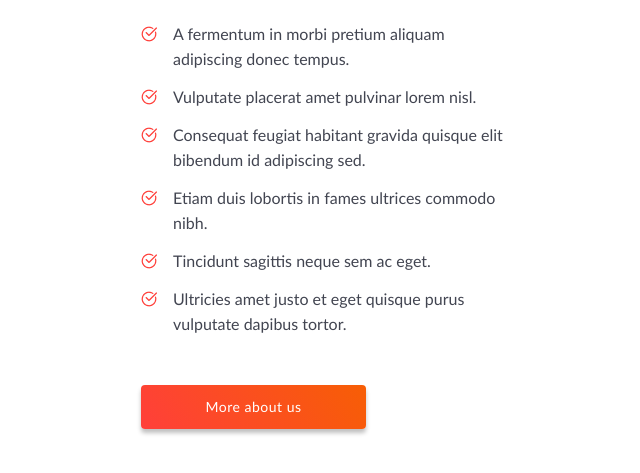
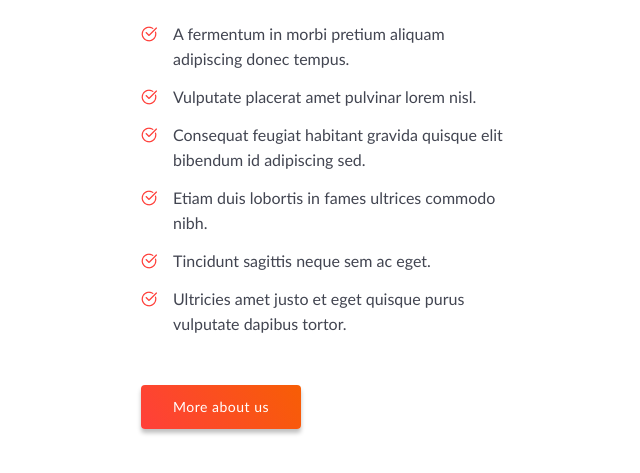
Before and after one commit to InamovaFeruza/lesson_7_3, a plain HTML site: page index.html in a window 1280 px wide. Shown: the part 121-594 px from the top of the page, without its empty margins (384-1024 px from the left). Drawn offline with Linux system fonts and the light colour scheme.

Commit message:
new in button

```diff
--- a/css/null.css
+++ b/css/null.css
@@ -8,6 +8,9 @@
 }
 li {
 	list-style: none;
+}
+a {
+	color: inherit;
 }
 a,
 a:visited {
--- a/css/style.css
+++ b/css/style.css
@@ -80,3 +80,7 @@ body {
 	padding: 0 32px;
 	text-align: center;
 }
+.button-link {
+	display: inline-block;
+	max-width: 170px;
+}
--- a/index.html
+++ b/index.html
@@ -37,9 +37,13 @@
 						</li>
 					</ul>
 				</div>
-				<div class="button">
-					More about us
-				</div>
+				<a class="button-link" href="https://www.google.com/">
+					<div class="button">
+						More about us
+
+					</div>
+				</a>
+
 			</div>
 		</div>
 	</div>
```
